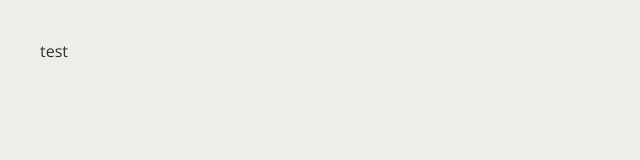
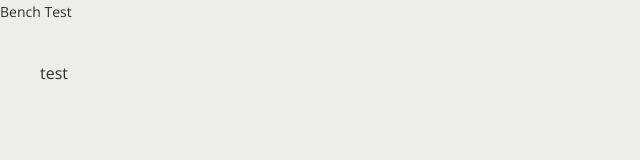
Before and after one commit to dannyseo517/bench-test, a React app: page / in a window 1280 px wide. Shown: the top 160 px of the page, without its empty margins (0-640 px from the left). Built offline with nearby package versions, Linux system fonts and the light colour scheme.

Commit message:
added text component and utility for testing

```diff
--- /dev/null
+++ b/src/components/ui/core/index.ts
@@ -0,0 +1 @@
+export * from './text';
--- /dev/null
+++ b/src/components/ui/core/text/index.ts
@@ -0,0 +1 @@
+export { Text } from './text';
--- /dev/null
+++ b/src/components/ui/core/text/text.styled.tsx
@@ -0,0 +1,10 @@
+import styled from 'styled-components';
+import { TextProps } from './text';
+
+export const Container = styled.div<Omit<TextProps, 'children'>>`
+  font-weight: ${({ bold }) => (bold ? 'bold' : 'inherit')};
+  font-size: 14px;
+
+  -webkit-font-smoothing: antialiased;
+  -moz-osx-font-smoothing: greyscale;
+`;
--- /dev/null
+++ b/src/components/ui/core/text/text.tsx
@@ -0,0 +1,25 @@
+import React from 'react';
+import * as Styled from './text.styled';
+
+export type TextProps = {
+  /* required child node for text */
+  children: React.ReactNode;
+  /**
+   * optional boolean for bolding text
+   * @defaultValue false
+   */
+  bold?: boolean;
+  /**
+   * keep styling but render as differnt HTML tag
+   * @defaultValue 'span'
+   */
+  tag?: 'span' | 'div' | 'p';
+};
+
+export const Text = ({ children, bold = false, tag = 'span' }: TextProps) => {
+  return (
+    <Styled.Container bold={bold} as={tag}>
+      {children}
+    </Styled.Container>
+  );
+};
--- a/src/pages/app.tsx
+++ b/src/pages/app.tsx
@@ -1,8 +1,10 @@
 import React from 'react';
+import { Text } from 'components/ui/core';
 import * as Styled from './app.styled';
 
 export const App = () => (
   <>
+    <Text>Bench Test</Text>
     <Styled.PageContainer>test</Styled.PageContainer>
   </>
 );
```
Also changed, not shown: utils/test-utils.tsx (added, +17 -0 lines), 1 other file (tests, documents, lock files or other folders).
